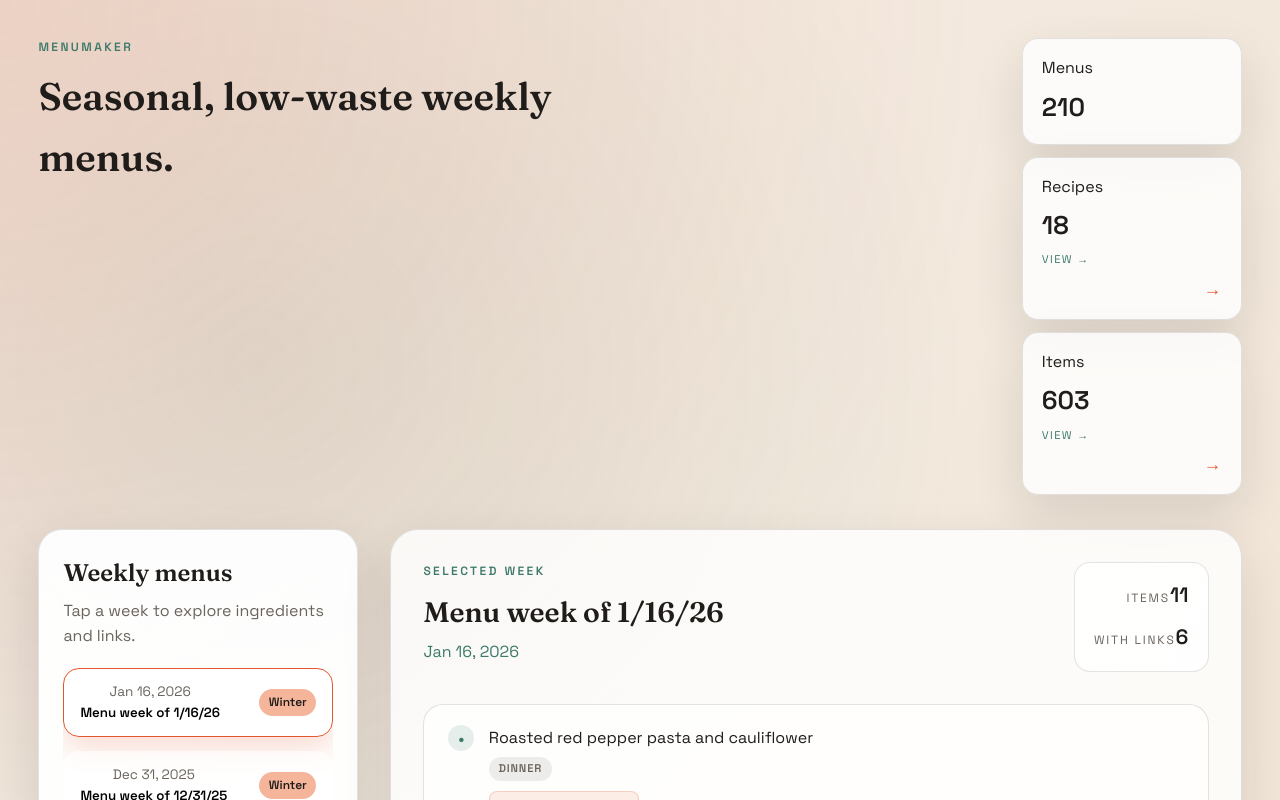
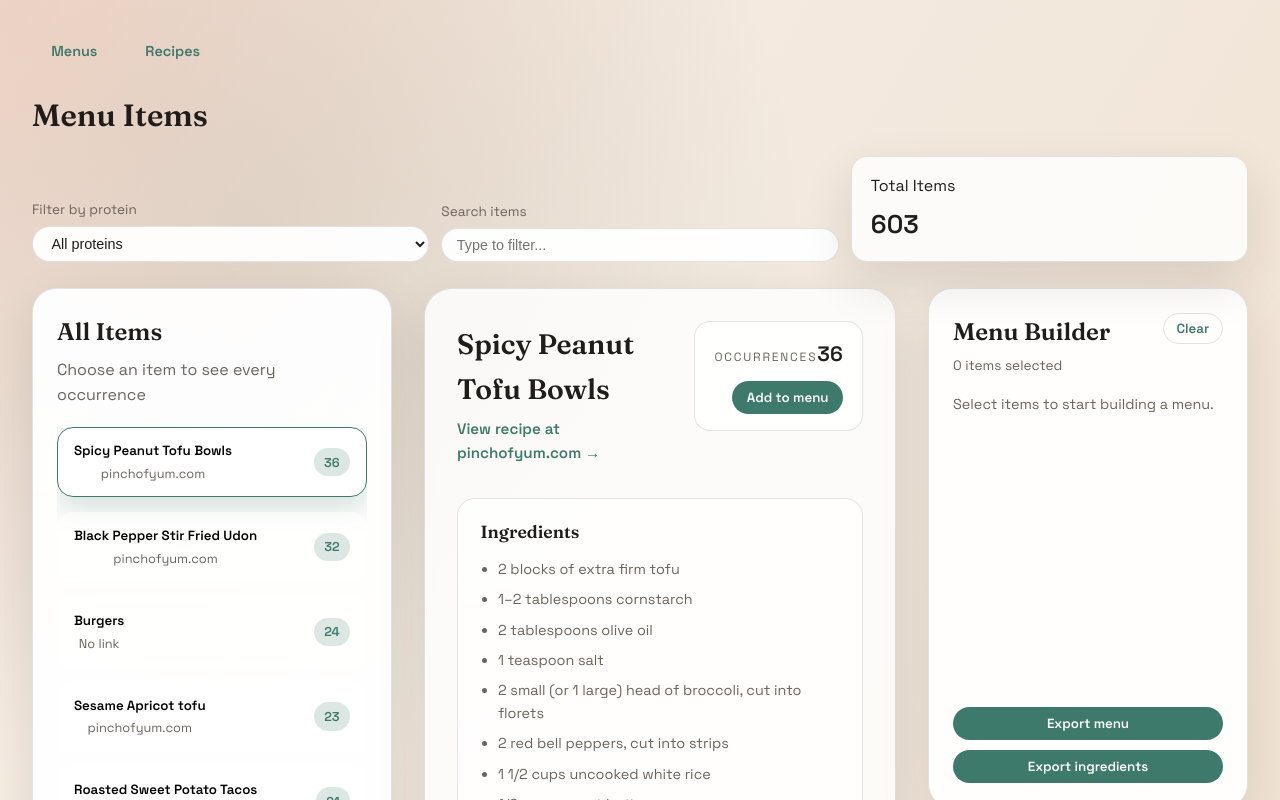
Before and after one commit to seanbartz/MenuMaker, a React app in the folder app/: page / in a window 1280 px wide. Shown: the top 800 px of the page. Built offline with nearby package versions, Linux system fonts and the light colour scheme; the HTML template or start-up script is replaced by a standard one.

Commit message:
Fix items page navigation

```diff
--- a/app/src/App.tsx
+++ b/app/src/App.tsx
@@ -92,7 +92,7 @@ function App() {
   const [selectedFile, setSelectedFile] = useState<string | null>(null)
   const [status, setStatus] = useState<'loading' | 'ready' | 'error'>('loading')
   const [errorMessage, setErrorMessage] = useState<string | null>(null)
-  const [currentPage, setCurrentPage] = useState<'menus' | 'recipes' | 'items'>('menus')
+  const [currentPage, setCurrentPage] = useState<'menus' | 'recipes' | 'items'>('items')
 
   useEffect(() => {
     let cancelled = false
@@ -173,9 +173,13 @@ function App() {
   return (
     <>
       {currentPage === 'recipes' ? (
-        <RecipesPage recipes={recipes} onBack={() => setCurrentPage('menus')} />
+        <RecipesPage recipes={recipes} onBack={() => setCurrentPage('items')} />
       ) : currentPage === 'items' ? (
-        <MenuItemsPage items={menuItems} onBack={() => setCurrentPage('menus')} />
+        <MenuItemsPage
+          items={menuItems}
+          onViewMenus={() => setCurrentPage('menus')}
+          onViewRecipes={() => setCurrentPage('recipes')}
+        />
       ) : (
         <div className="app-shell">
           <header className="app-header">
```
